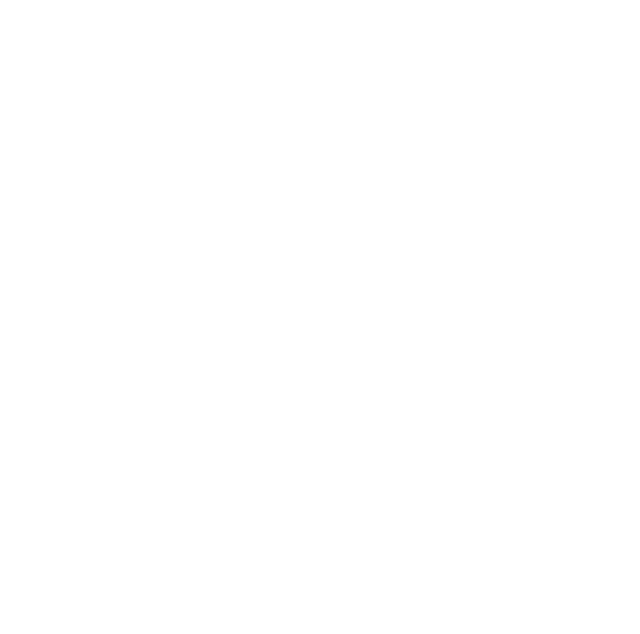
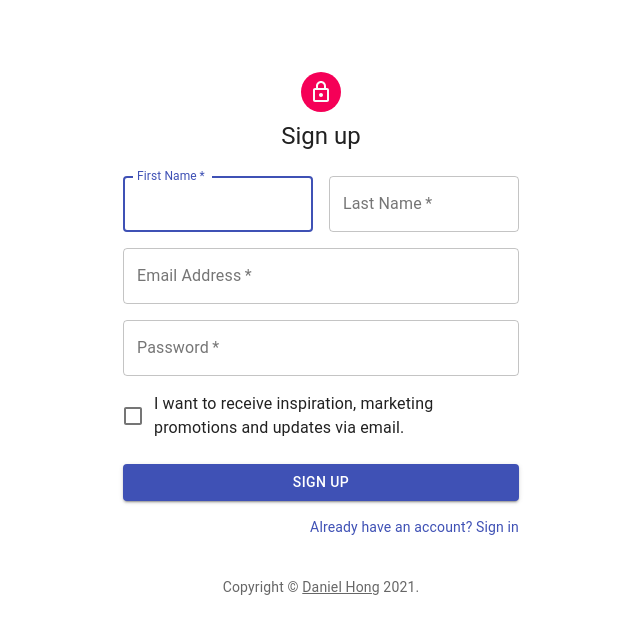
Before and after one commit to dhong9/code-in-one, a React (Create React App) app: page /code-in-one/signup in a window 1280 px wide. Before the commit this address had no page. Shown: the top 634 px of the page, without its empty margins (319-959 px from the left). Built offline with nearby package versions, Linux system fonts and the light colour scheme; what apisauce would draw is missing.

Commit message:
Added sign-up page

```diff
--- a/src/App.js
+++ b/src/App.js
@@ -1,6 +1,7 @@
 import ChallengePage from "./components/challengesPage/challengePage";
 import Challenge from "./components/challenge/challenge";
 import SignInSide from "./components/signInSide/signInSide";
+import SignUpSide from "./components/signUpSide/signUpSide";
 import {
   BrowserRouter as Router,
   Routes,
@@ -14,6 +15,7 @@
           <Route path="/code-in-one/" element={<ChallengePage />} />
           <Route path="/code-in-one/challenge/:id" element={<Challenge />} />
           <Route path="/code-in-one/login" element={<SignInSide />} />
+          <Route path="/code-in-one/signup" element={<SignUpSide />} />
         </Routes>
     </Router>
   );
--- /dev/null
+++ b/src/components/copyright/copyright.js
@@ -0,0 +1,15 @@
+import Link from '@mui/material/Link';
+import Typography from '@mui/material/Typography';
+
+export default function Copyright(props) {
+    return (
+        <Typography variant="body2" color="text.secondary" align="center" {...props}>
+        {'Copyright © '}
+        <Link color="inherit" href="https://dhong9.github.io/">
+            Daniel Hong
+        </Link>{' '}
+        {new Date().getFullYear()}
+        {'.'}
+        </Typography>
+    );
+}
--- a/src/components/signInSide/signInSide.js
+++ b/src/components/signInSide/signInSide.js
@@ -114,7 +114,7 @@
                                     </Link>
                                 </Grid>
                                 <Grid item>
-                                    <Link href="#" variant="body2">
+                                    <Link href="/code-in-one/signup" variant="body2">
                                         {"Don't have an account? Sign Up"}
                                     </Link>
                                 </Grid>
--- /dev/null
+++ b/src/components/signUpSide/signUpSide.js
@@ -0,0 +1,134 @@
+import React from "react";
+import Avatar from "@material-ui/core/Avatar";
+import Button from "@material-ui/core/Button";
+import CssBaseline from "@material-ui/core/CssBaseline";
+import TextField from "@material-ui/core/TextField";
+import FormControlLabel from "@material-ui/core/FormControlLabel";
+import Checkbox from "@material-ui/core/Checkbox";
+import Link from "@material-ui/core/Link";
+import Grid from "@material-ui/core/Grid";
+import Box from "@material-ui/core/Box";
+import LockOutlinedIcon from '@mui/icons-material/LockOutlined';
+import Typography from "@material-ui/core/Typography";
+import { makeStyles } from "@material-ui/core/styles";
+import Container from "@material-ui/core/Container";
+
+import Copyright from "../copyright/copyright";
+
+const useStyles = makeStyles(theme => ({
+    "@global": {
+      body: {
+        backgroundColor: theme.palette.common.white
+      }
+    },
+    paper: {
+      marginTop: theme.spacing(8),
+      display: "flex",
+      flexDirection: "column",
+      alignItems: "center"
+    },
+    avatar: {
+      margin: theme.spacing(1),
+      backgroundColor: theme.palette.secondary.main
+    },
+    form: {
+      width: "100%", // Fix IE 11 issue.
+      marginTop: theme.spacing(3)
+    },
+    submit: {
+      margin: theme.spacing(3, 0, 2)
+    }
+  }));
+
+  export default function SignUpSide() {
+    const classes = useStyles();
+
+    return (
+      <Container component="main" maxWidth="xs">
+        <CssBaseline />
+        <div className={classes.paper}>
+          <Avatar className={classes.avatar}>
+            <LockOutlinedIcon />
+          </Avatar>
+          <Typography component="h1" variant="h5">
+            Sign up
+          </Typography>
+          <form className={classes.form} noValidate>
+            <Grid container spacing={2}>
+              <Grid item xs={12} sm={6}>
+                <TextField
+                  autoComplete="fname"
+                  name="firstName"
+                  variant="outlined"
+                  required
+                  fullWidth
+                  id="firstName"
+                  label="First Name"
+                  autoFocus
+                />
+              </Grid>
+              <Grid item xs={12} sm={6}>
+                <TextField
+                  variant="outlined"
+                  required
+                  fullWidth
+                  id="lastName"
+                  label="Last Name"
+                  name="lastName"
+                  autoComplete="lname"
+                />
+              </Grid>
+              <Grid item xs={12}>
+                <TextField
+                  variant="outlined"
+                  required
+                  fullWidth
+                  id="email"
+                  label="Email Address"
+                  name="email"
+                  autoComplete="email"
+                />
+              </Grid>
+              <Grid item xs={12}>
+                <TextField
+                  variant="outlined"
+                  required
+                  fullWidth
+                  name="password"
+                  label="Password"
+                  type="password"
+                  id="password"
+                  autoComplete="current-password"
+                />
+              </Grid>
+              <Grid item xs={12}>
+                <FormControlLabel
+                  control={<Checkbox value="allowExtraEmails" color="primary" />}
+                  label="I want to receive inspiration, marketing promotions and updates via email."
+                />
+              </Grid>
+            </Grid>
+            <Button
+              type="submit"
+              fullWidth
+              variant="contained"
+              color="primary"
+              className={classes.submit}
+            >
+              Sign Up
+            </Button>
+            <Grid container justifyContent="flex-end">
+              <Grid item>
+                <Link href="/code-in-one/login" variant="body2">
+                  Already have an account? Sign in
+                </Link>
+              </Grid>
+            </Grid>
+          </form>
+        </div>
+        <Box mt={5}>
+          <Copyright />
+        </Box>
+      </Container>
+    );
+  }
```
